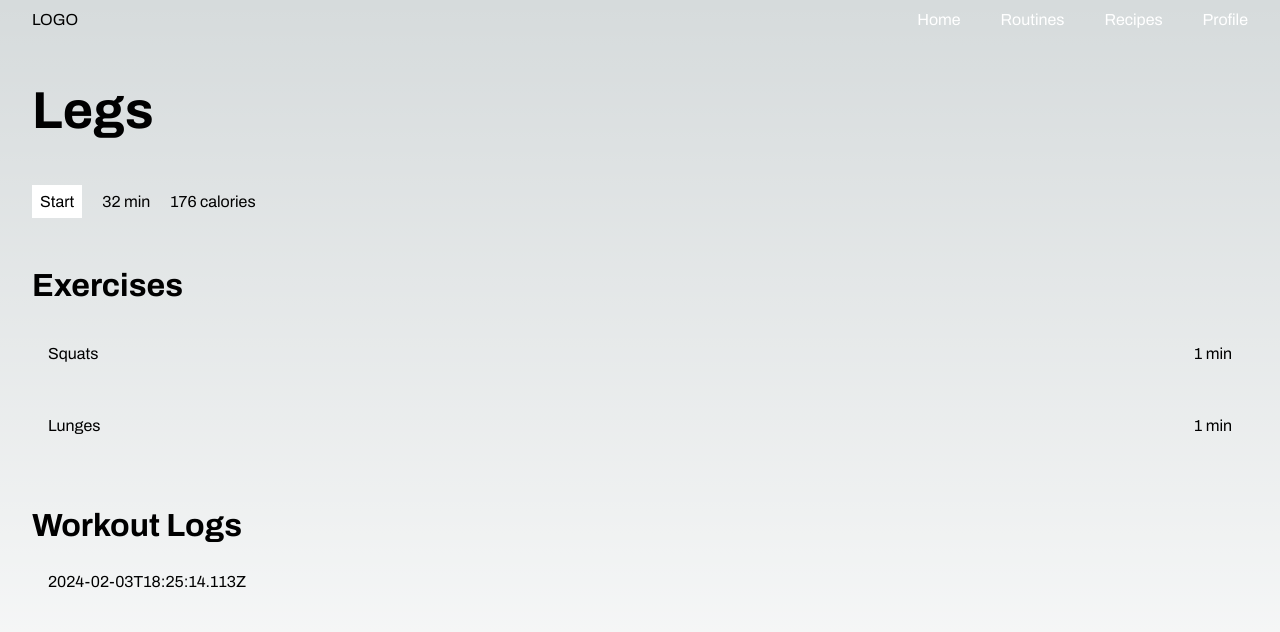
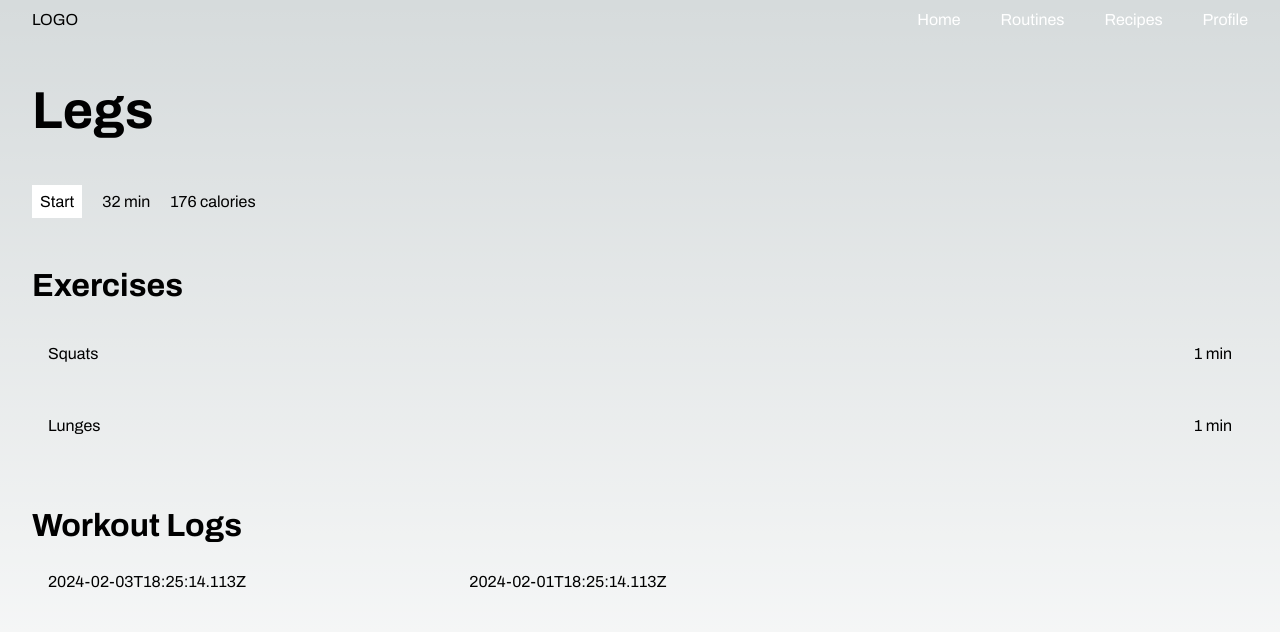
Before and after one commit to carlosquesada24/fitness-app, a Next.js app: page /routines/006de385-db01-4f3d-b647-037e69e11a42 in a window 1280 px wide. Shown: the top 632 px of the page. Built offline with nearby package versions, Linux system fonts and the light colour scheme.

Commit message:
Data fixed

```diff
--- a/app/(modules)/routines/domain/data.ts
+++ b/app/(modules)/routines/domain/data.ts
@@ -495,6 +495,114 @@ export const fitnessAppContextInitialState: FitnessAppContext = {
               }]
             }
           ]
+        },
+        {
+          id: "998898998",
+          date: "2024-02-01T18:25:14.113Z",
+          exercises: [
+            {
+              id: "f71fa536-5bb4-4c2c-9ec1-3d8075a64cfd",
+              name: "Biceps curl",
+              sets: [{
+                number: 1,
+                reps: 10,
+                weight: 1000,
+                weightUnit: "kg",
+              }, {
+                number: 2,
+                reps: 10,
+                weight: 1000,
+                weightUnit: "kg",
+              }]
+            },
+            {
+              id: "73dfaa6a-80b2-48cd-a707-3abca6e6d431",
+              name: "Triceps extensions",
+              sets: [{
+                number: 1,
+                reps: 10,
+                weight: 1000,
+                weightUnit: "kg",
+              }, {
+                number: 2,
+                reps: 10,
+                weight: 1000,
+                weightUnit: "kg",
+              }]
+            }
+          ]
+        },
+        {
+          id: "998898998",
+          date: "2024-01-28T18:25:14.113Z",
+          exercises: [
+            {
+              id: "f71fa536-5bb4-4c2c-9ec1-3d8075a64cfd",
+              name: "Biceps curl",
+              sets: [{
+                number: 1,
+                reps: 10,
+                weight: 1000,
+                weightUnit: "kg",
+              }, {
+                number: 2,
+                reps: 10,
+                weight: 1000,
+                weightUnit: "kg",
+              }]
+            },
+            {
+              id: "73dfaa6a-80b2-48cd-a707-3abca6e6d431",
+              name: "Triceps extensions",
+              sets: [{
+                number: 1,
+                reps: 10,
+                weight: 1000,
+                weightUnit: "kg",
+              }, {
+                number: 2,
+                reps: 10,
+                weight: 1000,
+                weightUnit: "kg",
+              }]
+            }
+          ]
+        },
+        {
+          id: "998898998",
+          date: "2024-01-22T18:25:14.113Z",
+          exercises: [
+            {
+              id: "f71fa536-5bb4-4c2c-9ec1-3d8075a64cfd",
+              name: "Biceps curl",
+              sets: [{
+                number: 1,
+                reps: 10,
+                weight: 1000,
+                weightUnit: "kg",
+              }, {
+                number: 2,
+                reps: 10,
+                weight: 1000,
+                weightUnit: "kg",
+              }]
+            },
+            {
+              id: "73dfaa6a-80b2-48cd-a707-3abca6e6d431",
+              name: "Triceps extensions",
+              sets: [{
+                number: 1,
+                reps: 10,
+                weight: 1000,
+                weightUnit: "kg",
+              }, {
+                number: 2,
+                reps: 10,
+                weight: 1000,
+                weightUnit: "kg",
+              }]
+            }
+          ]
         }
       ]
     },
@@ -553,7 +661,44 @@ export const fitnessAppContextInitialState: FitnessAppContext = {
             },
 
           ]
-        }
+        },
+        {
+          id: "998898998",
+          date: "2024-02-01T18:25:14.113Z",
+          exercises: [
+            {
+              id: "57f3d30d-20dc-41d9-aca8-1f8405286942",
+              name: "Squats",
+              sets: [{
+                number: 1,
+                reps: 10,
+                weight: 1000,
+                weightUnit: "kg",
+              }, {
+                number: 2,
+                reps: 10,
+                weight: 1000,
+                weightUnit: "kg",
+              }]
+            },
+            {
+              id: "b84c35c3-b489-4b00-8a46-e8ec8fb4c88e",
+              name: "Lunges",
+              sets: [{
+                number: 1,
+                reps: 10,
+                weight: 1000,
+                weightUnit: "kg",
+              }, {
+                number: 2,
+                reps: 10,
+                weight: 1000,
+                weightUnit: "kg",
+              }]
+            },
+
+          ]
+        },
       ]
     },
   ],
```
